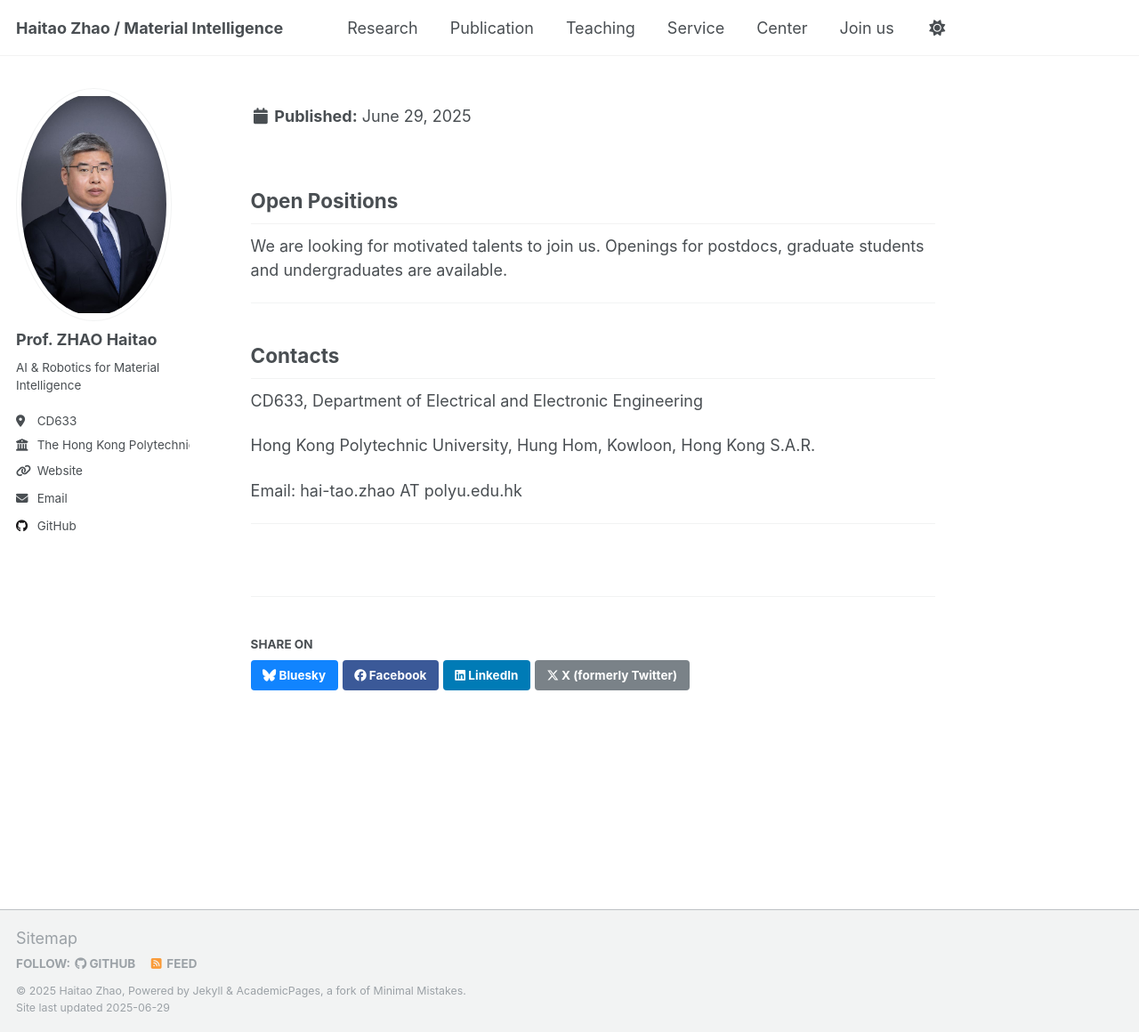
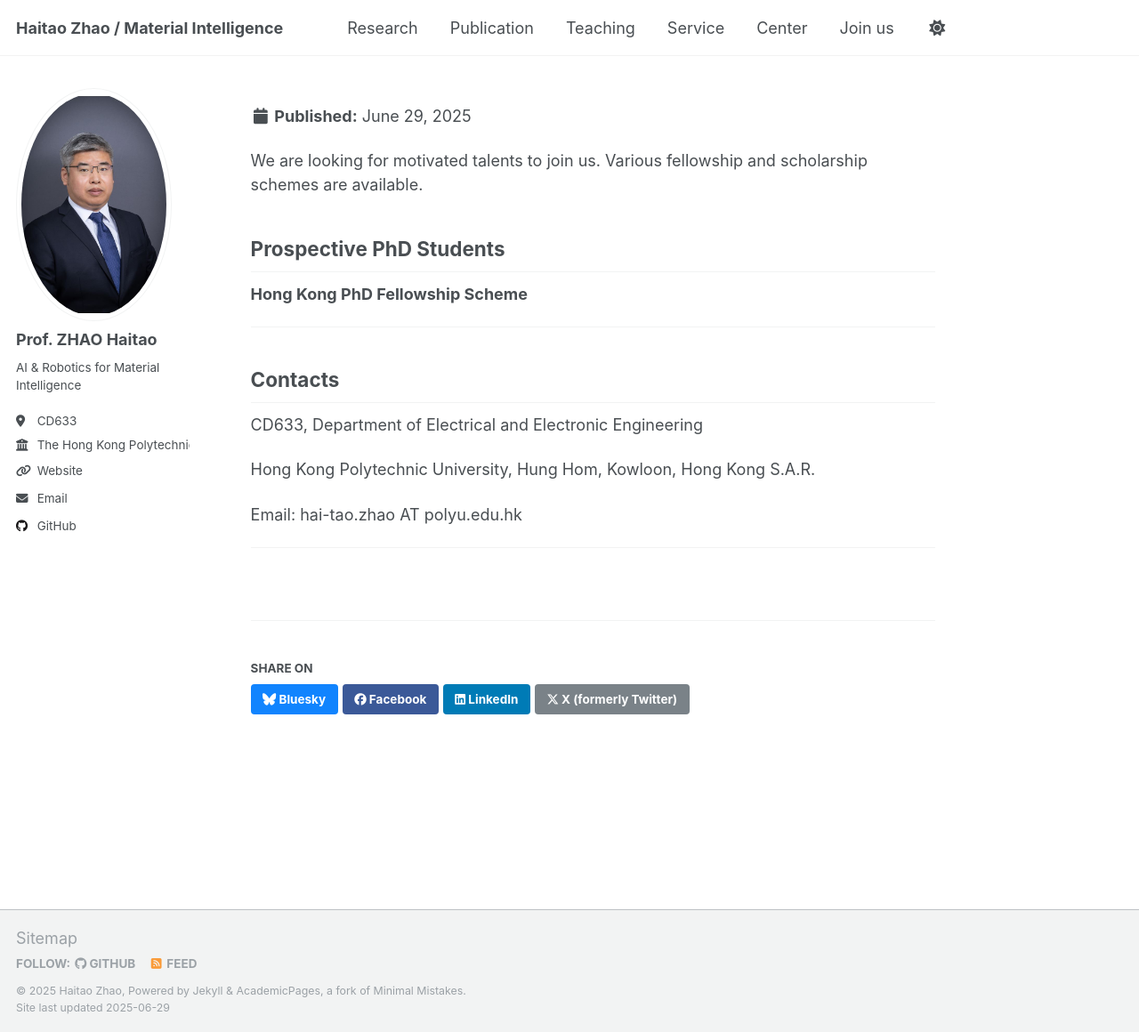
Before and after one commit to HaitaoZhao-PolyU/HaitaoZhao-PolyU.github.io, a Jekyll site: the page built from _join-us1/join-us.md, in a window 1280 px wide and 1160 px high. Shown: the whole window at 89% size. Built offline with Jekyll 4.4.1, drawn with Linux system fonts in a browser that asks for light colours.

Commit message:
Update join-us.md

```diff
--- a/_join-us1/join-us.md
+++ b/_join-us1/join-us.md
@@ -3,10 +3,14 @@ title: ""
 excerpt: ""
 collection: join-us1
 ---
+We are looking for motivated talents to join us. Various fellowship and scholarship schemes are available.
 
-## Open Positions
+## Prospective PhD Students
 
-We are looking for motivated talents to join us. Openings for postdocs, graduate students and undergraduates are available.
+**Hong Kong PhD Fellowship Scheme**
+
+
+
 
 ---
 
```
